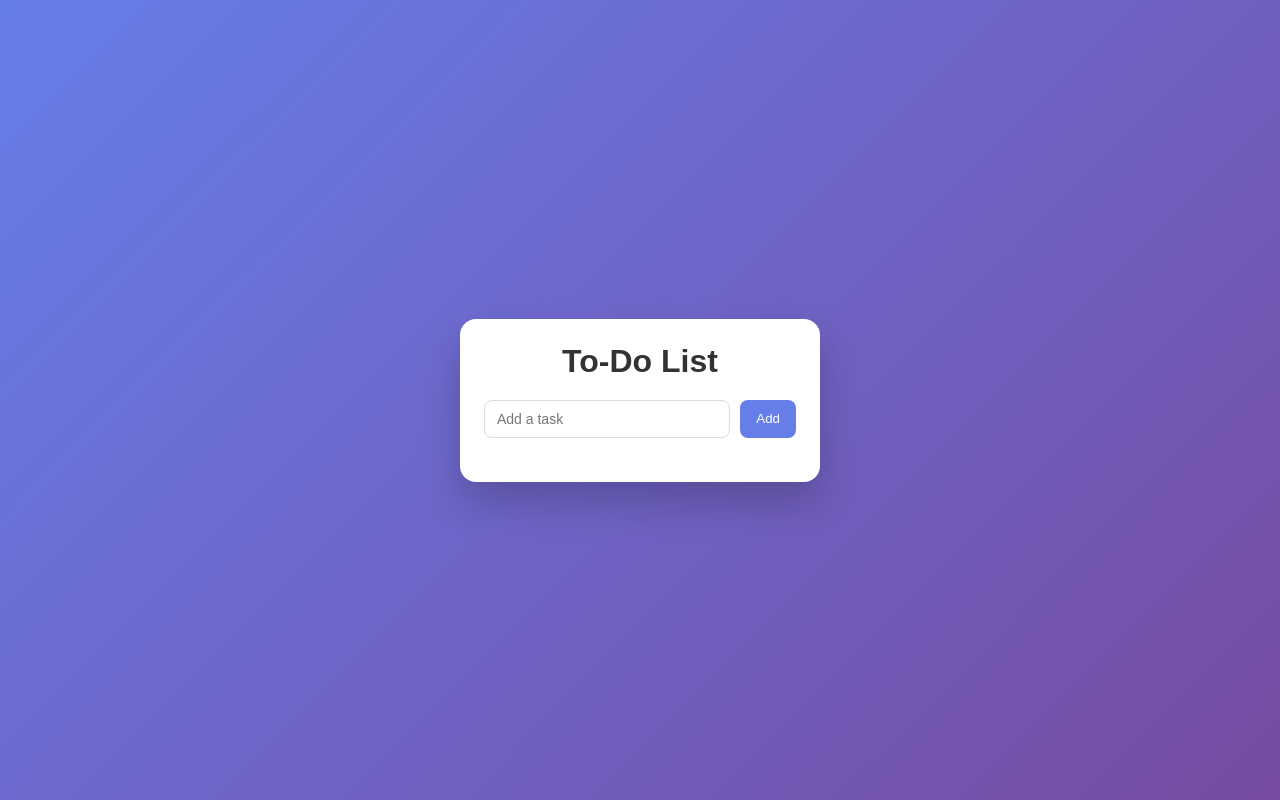
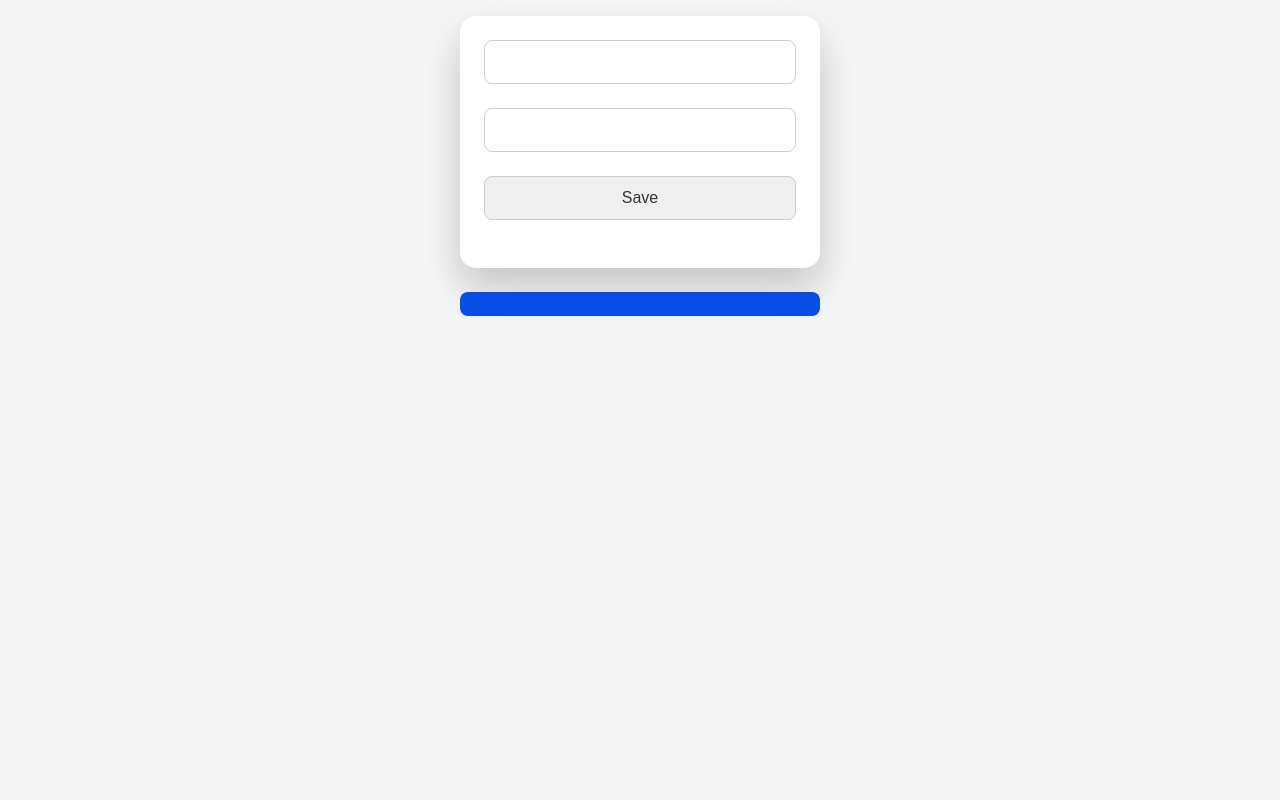
Before and after one commit to BrownEdgar/react_beginner, a React (Vite) app: page / in a window 1280 px wide. Built offline with nearby package versions, Linux system fonts and the light colour scheme.

Commit message:
first push

```diff
--- /dev/null
+++ b/src/components/homeWork3/App.css
@@ -0,0 +1,46 @@
+*{
+    margin: 0;
+    padding: 0;
+    box-sizing: border-box;
+    font-family: "Poppins", sans-serif;
+}
+form{
+    width: 360px;
+    margin: 0 auto;
+    padding: 24px;
+    border-radius: 16px;
+    box-shadow: 0 20px 40px rgba(0, 0, 0, 0.2);
+    background-color: #fff;
+}
+input{
+    width: 100%;
+    padding: 12px 16px;
+    margin-bottom: 24px;
+    border-radius: 8px;
+    border: 1px solid #ccc;
+    font-size: 16px;
+    color: #333;
+
+}
+.container{
+    margin: 0 auto;
+    display: flex;
+    justify-content: center;
+    align-items: center;
+    gap: 30px;
+    background-color: rgb(7, 78, 232);
+    padding: 12px 16px;
+    border-radius: 8px;
+    margin-top: 24px;
+    color: #333;
+    line-height: 1.5;
+    width: 360px;
+}
+button{
+    background-color: rgb(179, 30, 3);
+    padding: 12px 16px;
+    border-radius: 8px;
+    border: none;
+    color: #333;
+    cursor: pointer;
+}
--- /dev/null
+++ b/src/components/homeWork3/App.jsx
@@ -0,0 +1,46 @@
+import React from 'react'
+import { useState } from 'react'
+import './App.css'
+
+function App() {
+   const [users, setUsers] = useState([]);
+
+    const handleSubmit = (e) => {
+        e.preventDefault();
+        const {name, email} = e.target
+        const newUsers = {
+            name: name.value,
+            email:email.value,
+            id: Date.now(),
+
+        }
+        setUsers([...users, newUsers])
+        e.target.reset()
+    }
+    const handleDelete = (id) => {
+        setUsers(users.filter((user) => user.id !== id));
+    }
+  return (
+    <div>
+      <form action="#" onSubmit={handleSubmit}>
+        <input type="text" name='name' id='name' required/>
+        <input type="email"name='email' id= 'email' required/>
+        <input type="submit" value={"Save"} />
+      </form>
+      <div  className='container'>
+        {
+            users.map((user) => (
+                <div key={user.id}>
+                    <p>{user.name}</p>
+                    <p>{user.email}</p>
+                    <button onClick={() => handleDelete(user.id)}>Delete</button>
+                </div>
+            ))
+        }
+      </div>
+
+    </div>
+  )
+}
+
+export default App
--- a/src/main.jsx
+++ b/src/main.jsx
@@ -1,6 +1,6 @@
 import { createRoot } from 'react-dom/client'
 import './index.css'
-import App from './HOMEWORK/homeWork_2/App.jsx'
+import App from './components/homeWork3/App.jsx'
 
 createRoot(document.getElementById('root')).render(
   <App />
```
